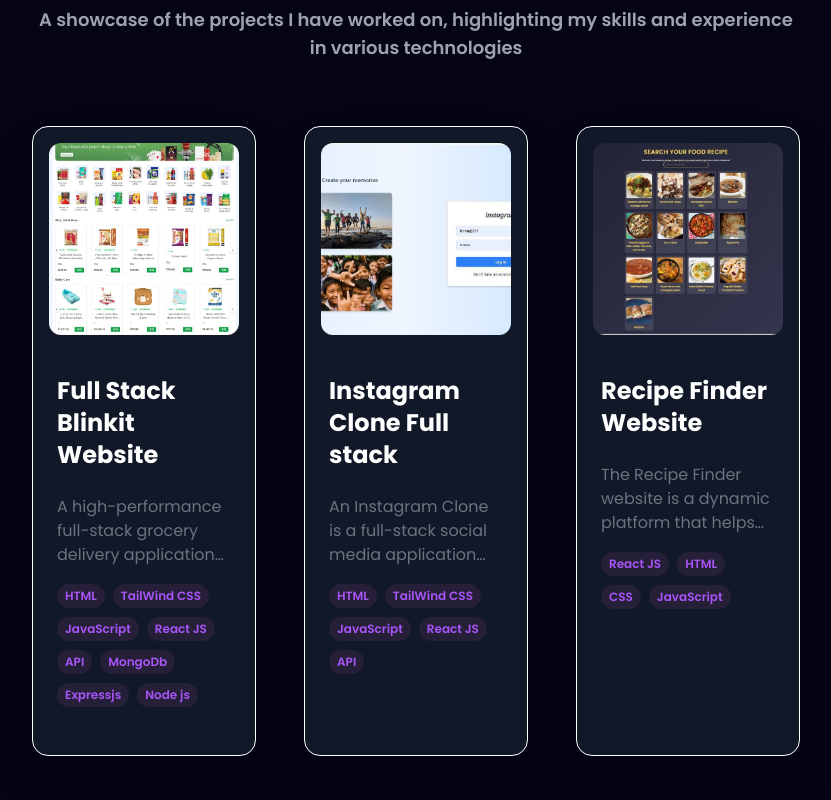
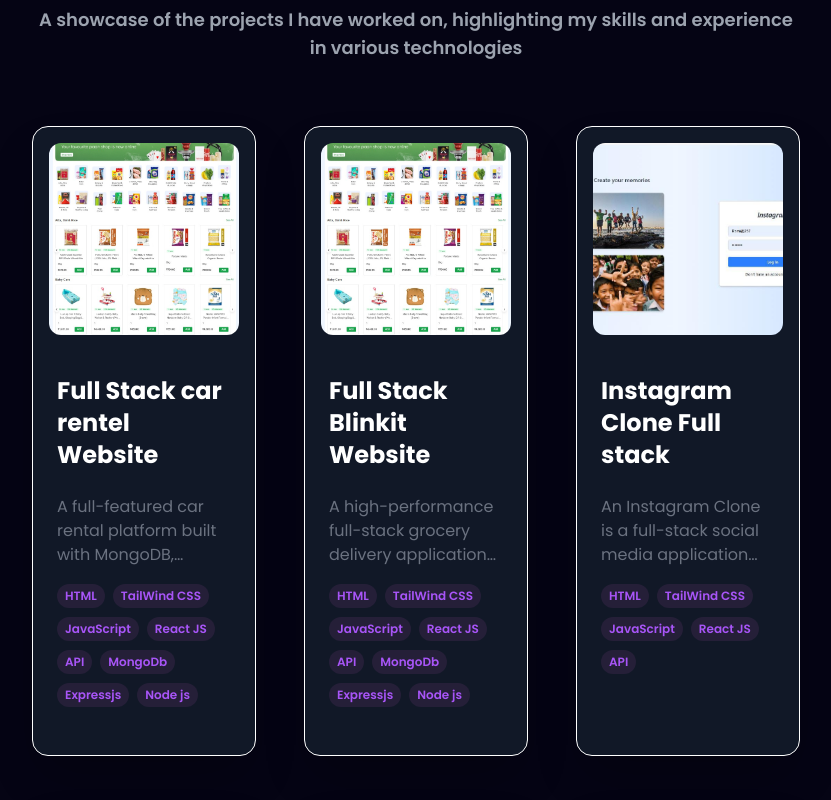
Before and after one commit to Sakshi123-tech/my_updated_portfolio, a React (Vite) app: page / in a window 1280 px wide. Shown: the part 2900-3700 px from the top of the page, without its empty margins (224-1055 px from the left). Built offline with nearby package versions, Linux system fonts and the light colour scheme.

Commit message:
Update constants.js

```diff
--- a/src/constants.js
+++ b/src/constants.js
@@ -175,6 +175,16 @@
   export const projects = [
         {
       id: 0,
+      title: "Full Stack car rentel Website",
+      description:
+         "A full-featured car rental platform built with MongoDB, Express.js, React, and Node.js, enabling users to browse, book, and manage vehicles seamlessly.",
+      image: blinkitwebsite,
+      tags: ["HTML", "TailWind CSS", "JavaScript", "React JS", "API","MongoDb","Expressjs","Node js"],
+      github: "https://github.com/Sakshi123-tech?tab=repositories",
+      webapp: "https://carrentel-7fto.onrender.com/",
+    },
+        {
+      id: 1,
       title: "Full Stack Blinkit Website",
       description:
          "A high-performance full-stack grocery delivery application inspired by Blinkit, built entirely on the MERN stack: MongoDB, Express.js, React, and Node.js.",
@@ -185,7 +195,7 @@
     },
 
     {
-      id: 1,
+      id: 2,
       title: "Instagram Clone Full stack",
       description:
          "An Instagram Clone is a full-stack social media application that allows users to log in, create posts, like, comment, and interact with other users in a responsive and engaging interface",
@@ -195,7 +205,7 @@
       webapp: "https://instagram-website-j8gw.onrender.com/",
     },
     {
-      id: 2,
+      id: 3,
       title: "Recipe Finder Website",
       description:
         "The Recipe Finder website is a dynamic platform that helps users discover and explore recipes based on ingredients they have. It simplifies meal planning by offering tailored recipe suggestions.",
@@ -215,7 +225,7 @@
     //   webapp: "https://movie-recommendation-app-jet.vercel.app/",
     // },
     {
-      id: 3,
+      id: 4,
       title: "Valentine Day web Page",
       description:
         "The Valentine's Day Special Website is a personalized web experience designed to celebrate love and togetherness. It allows users to create and share heartfelt messages, relationship milestones, and special moments in a beautifully themed interface.",
@@ -225,7 +235,7 @@
       webapp: "https://sprightly-paletas-d76b7d.netlify.app/",
     },
     {
-      id: 4,
+      id: 5,
       title: "Expense Tracker",
       description:
         "The Expense Tracker is a web application designed to help users manage and track their finances efficiently. It allows users to log expenses, categorize transactions, and visualize spending patterns.",
@@ -235,7 +245,7 @@
       webapp: "https://euphonious-madeleine-c71886.netlify.app/",
     },
     {
-      id: 5,
+      id: 6,
       title: "Ecommerce Website",
       description:
         "The E-commerce Website is a dynamic online shopping platform that allows users to browse, purchase, and manage orders seamlessly. It offers a modern shopping experience with secure transactions and a user-friendly interface..",
@@ -245,7 +255,7 @@
       webapp: "https://dazzling-shortbread-3d3f4d.netlify.app/",
     },
     {
-      id: 6,
+      id: 7,
       title: "10 Min Zepto",
       description:
         "The 10-Min Zepto is a rapid delivery e-commerce platform that enables users to order groceries and essentials with guaranteed delivery within 10 minutes. This project integrates real-time order processing, inventory management, and location-based logistics.",
@@ -255,7 +265,7 @@
       webapp: "https://codingmasterweb.in/",
     },
     {
-      id: 7,
+      id: 8,
       title: "Heart Care Website",
       description:
         "The Heart Care Website is a comprehensive healthcare platform designed to provide users with vital heart health information, appointment scheduling, and emergency assistance. It integrates real-time monitoring, doctor consultations, and personalized health recommendations to promote cardiovascular wellness.",
@@ -265,7 +275,7 @@
       webapp: "https://imagsearch.netlify.app/",
     },
     {
-      id: 8,
+      id: 9,
       title: "Password Manager",
       description:
         "The Password Manager is a secure web application designed to help users store, manage, and retrieve passwords safely. It ensures encrypted storage, allowing users to access their credentials anytime while maintaining security.",
```
